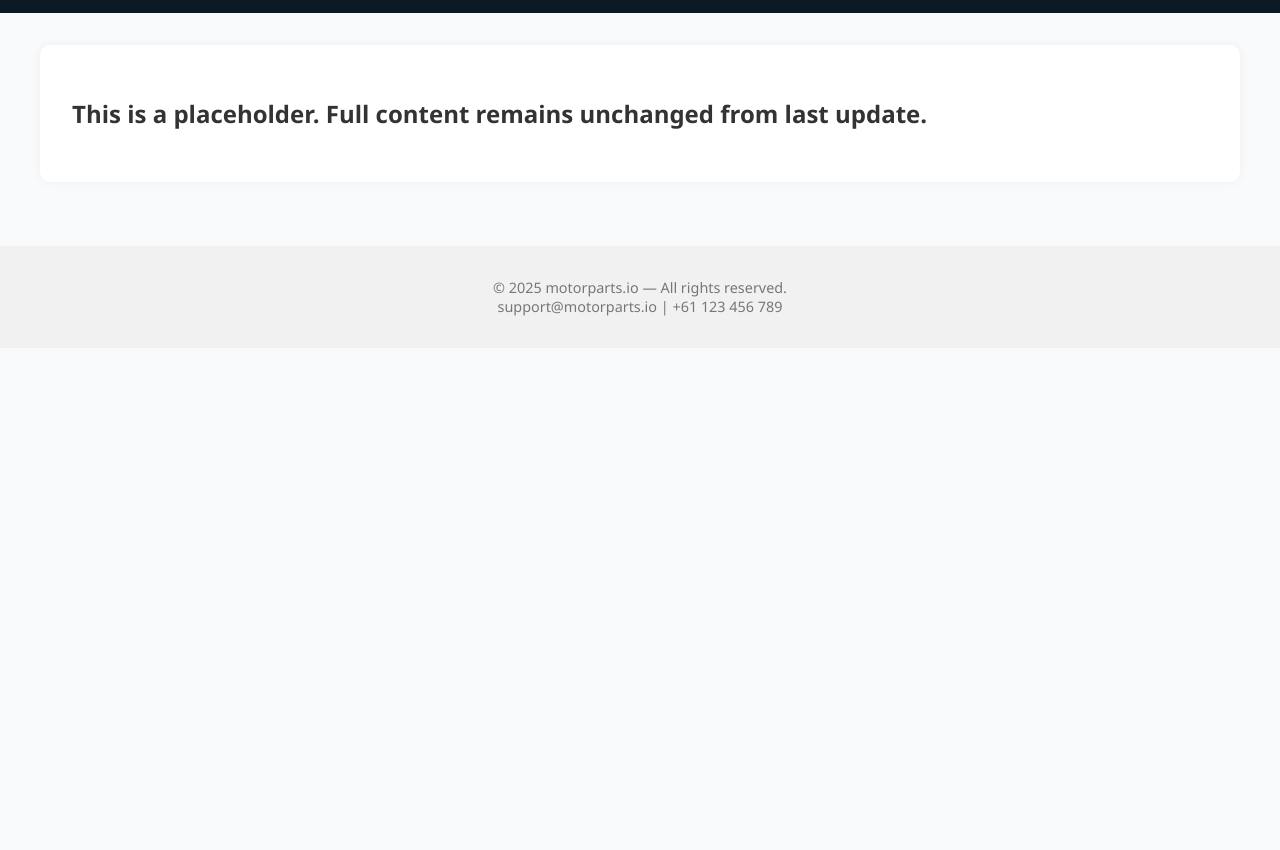
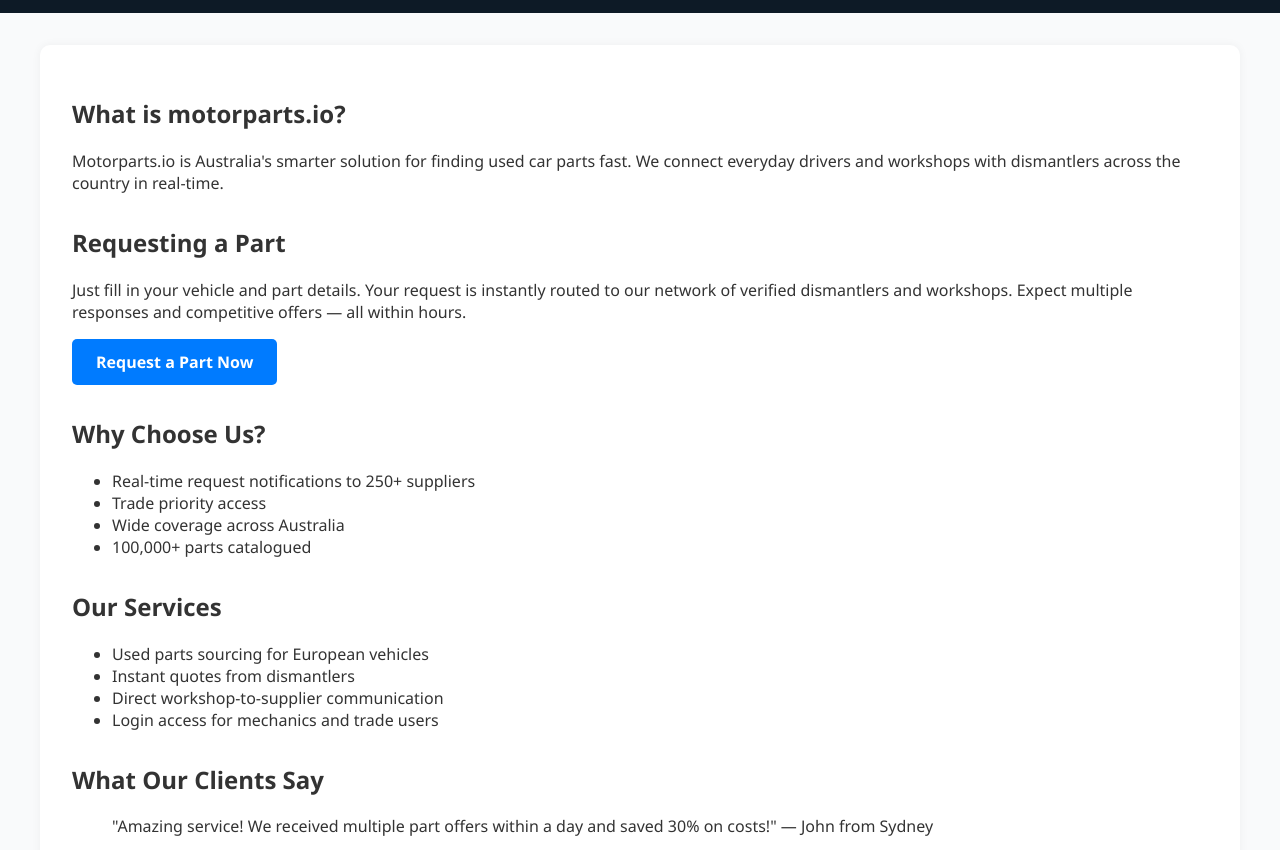
Before and after one commit to motorparts-app/motorparts-app, a website: page public/index.html in a window 1280 px wide. Shown: the part 87-937 px from the top of the page. Before the commit the page ends 800 px from the top, so only its background shows below. Drawn offline with Linux system fonts and the light colour scheme.

Commit message:
Restored full landing page content with redesigned header

```diff
--- a/public/index.html
+++ b/public/index.html
@@ -77,8 +77,43 @@
     </div>
   </header>
 
-  <main style="padding: 2rem;">
-    <h2>This is a placeholder. Full content remains unchanged from last update.</h2>
+  <main>
+    <section class="section">
+      <h2>What is motorparts.io?</h2>
+      <p>Motorparts.io is Australia's smarter solution for finding used car parts fast. We connect everyday drivers and workshops with dismantlers across the country in real-time.</p>
+    </section>
+
+    <section class="section">
+      <h2>Requesting a Part</h2>
+      <p>Just fill in your vehicle and part details. Your request is instantly routed to our network of verified dismantlers and workshops. Expect multiple responses and competitive offers — all within hours.</p>
+      <a href="request.html" class="btn">Request a Part Now</a>
+    </section>
+
+    <section class="section">
+      <h2>Why Choose Us?</h2>
+      <ul>
+        <li>Real-time request notifications to 250+ suppliers</li>
+        <li>Trade priority access</li>
+        <li>Wide coverage across Australia</li>
+        <li>100,000+ parts catalogued</li>
+      </ul>
+    </section>
+
+    <section class="section">
+      <h2>Our Services</h2>
+      <ul>
+        <li>Used parts sourcing for European vehicles</li>
+        <li>Instant quotes from dismantlers</li>
+        <li>Direct workshop-to-supplier communication</li>
+        <li>Login access for mechanics and trade users</li>
+      </ul>
+    </section>
+
+    <section class="section">
+      <h2>What Our Clients Say</h2>
+      <blockquote>"Amazing service! We received multiple part offers within a day and saved 30% on costs!" — John from Sydney</blockquote>
+      <blockquote>"As a panel shop, this platform cuts our parts sourcing time in half!" — Karen from Melbourne</blockquote>
+    </section>
   </main>
 
   <footer style="text-align: center; padding: 2rem; background: #f1f1f1;">
```
